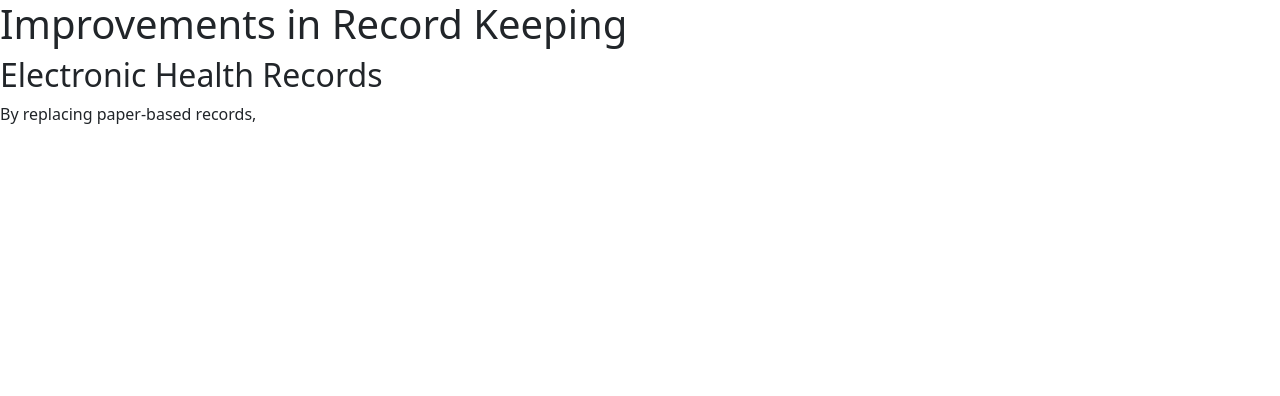
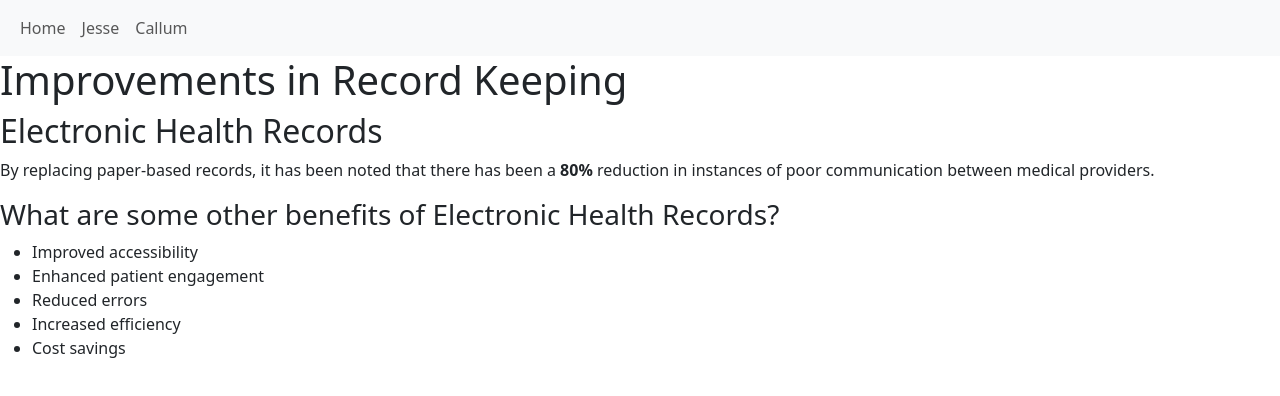
Before and after one commit to JesseWardAtDurham/JesseWardAtDurham.github.io, a plain HTML site: page karrison.html in a window 1280 px wide. Drawn offline with nearby package versions, Linux system fonts and the light colour scheme.

Commit message:
updated html file with unordered list

```diff
--- a/karrison.html
+++ b/karrison.html
@@ -1,13 +1,40 @@
 <!DOCTYPE html>
 <html>
     <head>
+      <link rel="stylesheet" href="karrison_format.css">
+      <nav class="navbar navbar-expand-sm bg-light">
+        <div class="container-fluid">
+          <!-- Links -->
+          <ul class="navbar-nav">
+            <li class="nav-item">
+              <a class="nav-link" href="https://JesseWardAtDurham.github.io/">Home</a>
+            </li>
+            <li class="nav-item">
+              <a class="nav-link" href="https://JesseWardAtDurham.github.io/jesse.html">Jesse</a>
+            </li>
+            <li class="nav-item">
+              <a class="nav-link" href="https://JesseWardAtDurham.github.io/callum.html">Callum</a>
+            </li>
+          </ul>
+        </div>
+      </nav>
         <link href="https://cdn.jsdelivr.net/npm/bootstrap@5.3.3/dist/css/bootstrap.min.css" rel="stylesheet" integrity="sha384-QWTKZyjpPEjISv5WaRU9OFeRpok6YctnYmDr5pNlyT2bRjXh0JMhjY6hW+ALEwIH" crossorigin="anonymous">
         <title>Improvements in Record Keeping</title>
         <h1>Improvements in Record Keeping</h1>
     </head>
     <body>
+
         <h2>Electronic Health Records</h2>
-        <p>By replacing paper-based records,  </p>
+        <p>By replacing paper-based records, it has been noted that there has been a <strong>80%</strong> reduction in instances of poor communication between medical providers. </p>
+
+        <h3>What are some other benefits of Electronic Health Records?</h3>
+        <ul>
+            <li>Improved accessibility</li>
+            <li>Enhanced patient engagement</li>
+            <li>Reduced errors</li>
+            <li>Increased efficiency</li>
+            <li>Cost savings</li>
+        </ul>
 
     </body>
 </html>
```
